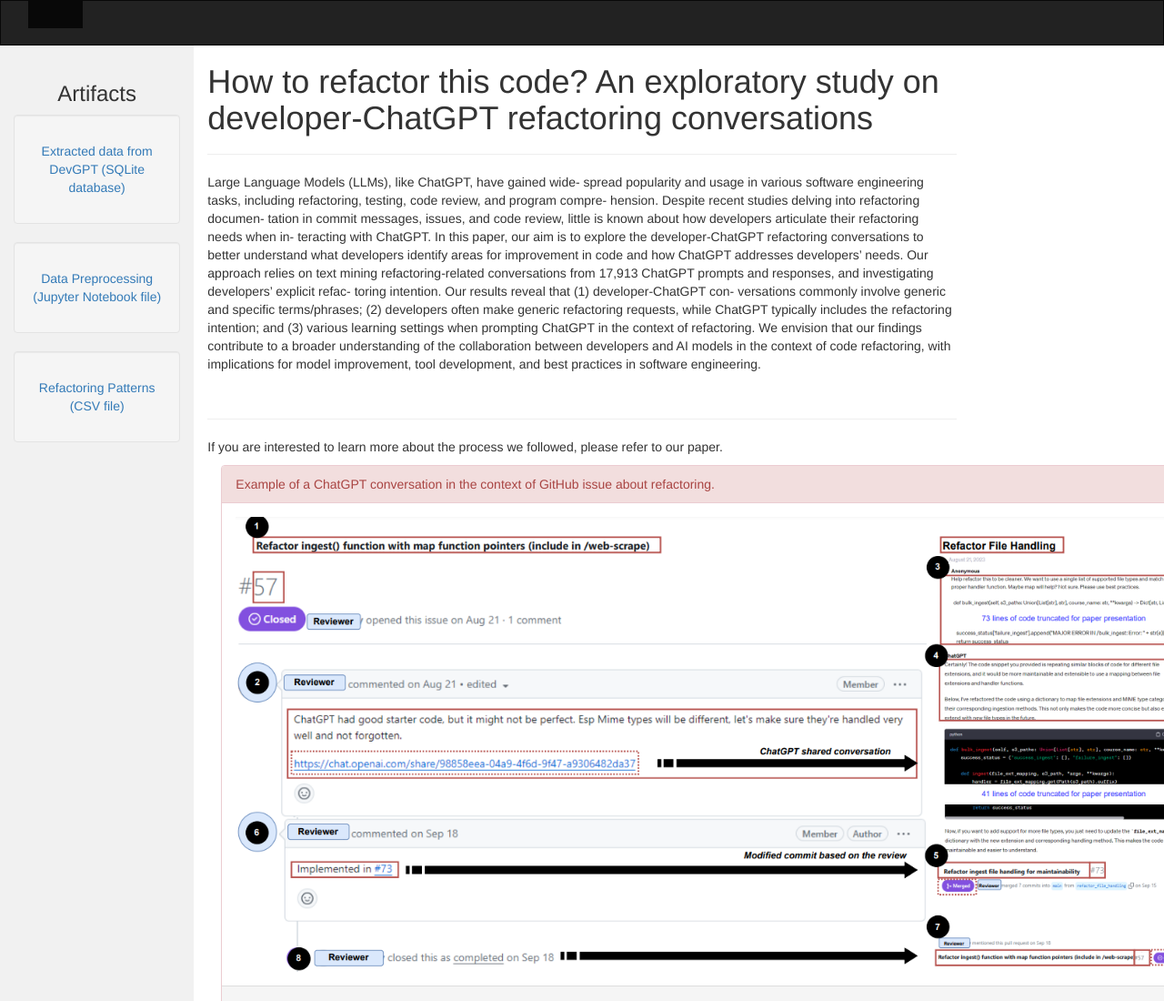
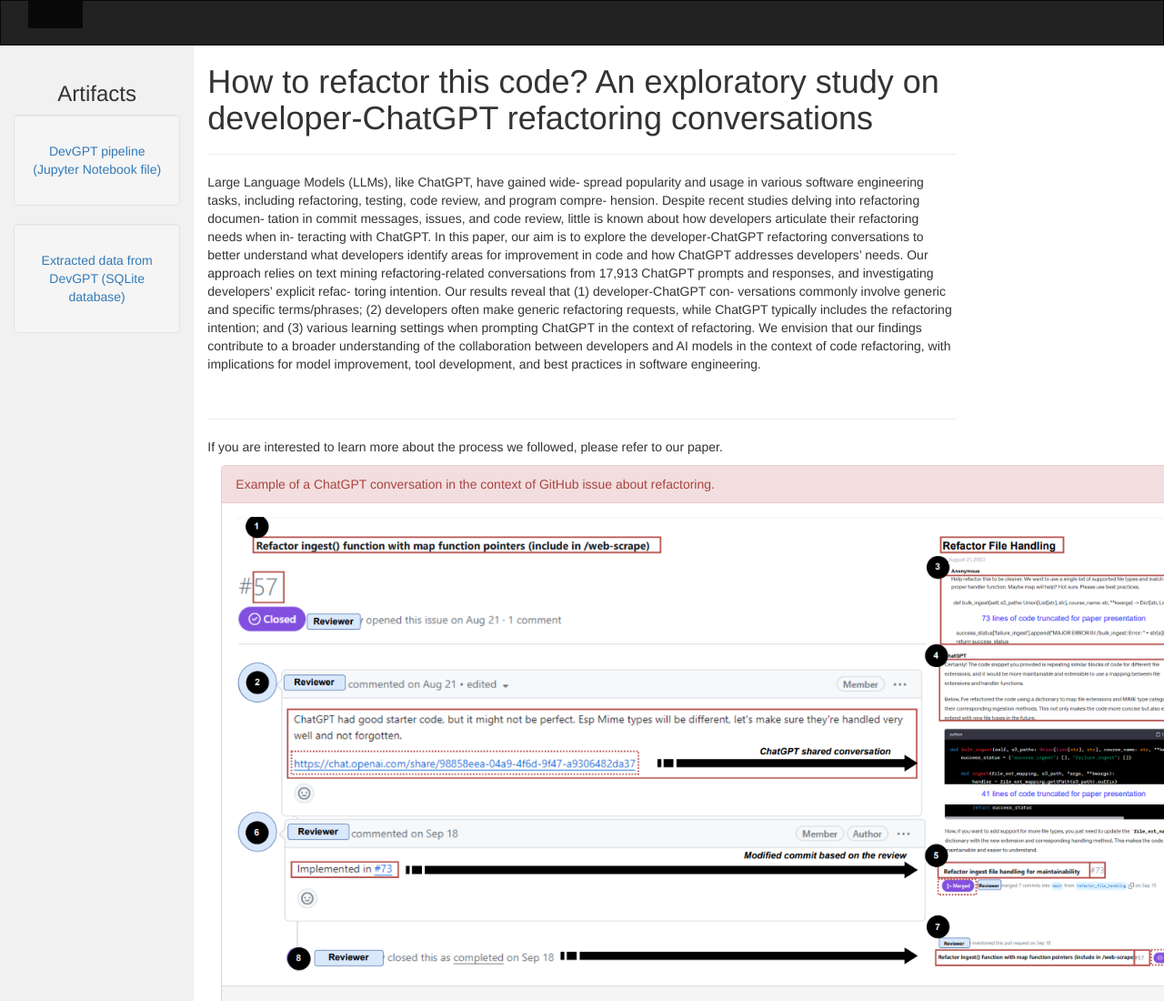
Before and after one commit to AnonymousResearcherSubmission/msr2024, a plain HTML site: page index.html in a window 1280 px wide. Shown: the top 1100 px of the page at 91% size. Drawn offline with nearby package versions, Linux system fonts and the light colour scheme.

Commit message:
initial commit

```diff
--- a/index.html
+++ b/index.html
@@ -78,15 +78,11 @@
      <h3>Artifacts</h3>
      <div class="well">
         <p></p>
+      <p><a href="https://github.com/AnonymousResearcherSubmission/devgpt-pipeline">DevGPT pipeline (Jupyter Notebook file)</a></p>
+    </div>
+     <div class="well">
+        <p></p>
        <p><a href="https://drive.google.com/drive/folders/1p7Svf66c8bmksNF8xgLfiugnblF8SO4q?usp=sharing">Extracted data from DevGPT (SQLite database)</a></p>
-    </div>
-<div class="well">
-        <p></p>
-      <p><a href="./Data/.ipynb">Data Preprocessing (Jupyter Notebook file)</a></p>
-    </div>
-	<div class="well">
-        <p></p>
-      <p><a href="./Data/.csv">Refactoring Patterns (CSV file)</a></p>
     </div>
 	<div>
         <p></p>
```
